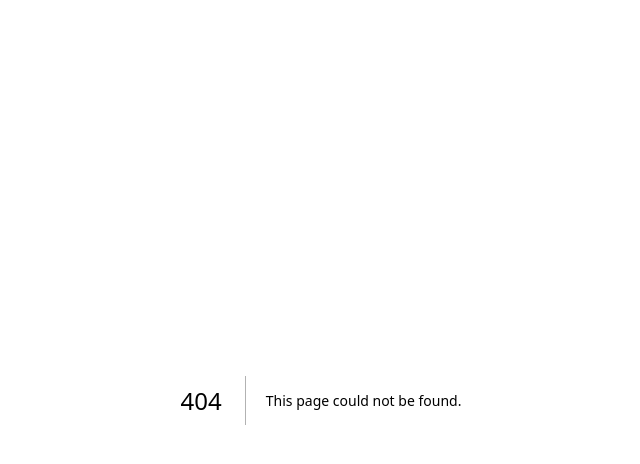
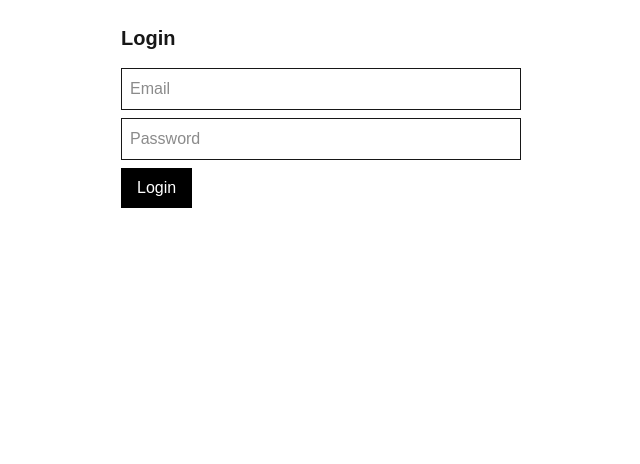
Before and after one commit to sahil-codex/hirely, a Next.js app: page /login in a window 1280 px wide. Before the commit this address had no page. Shown: the top 464 px of the page, without its empty margins (319-959 px from the left). Built offline with nearby package versions, Linux system fonts and the light colour scheme.

Commit message:
made LoginPage

```diff
--- /dev/null
+++ b/src/app/login/page.tsx
@@ -0,0 +1,45 @@
+"use client"
+
+import { useState } from "react"
+
+export default function LoginPage(){
+    const [email,setEmail] = useState("");
+    const [password,setPassword] = useState("");
+
+    const handleLogin = async()=>{
+        const res = await fetch("/api/auth/login",{
+            method:"POST",
+            body:JSON.stringify({email,password}),
+        });
+      const data = await res.json();
+      if(data.token){
+        localStorage.setItem("token",data.token);
+        window.location.href = "/jobs";
+      }else{
+        alert(data.error);
+      }
+    };
+
+    return(
+        <div className="p-6 max-w-md mx-auto">
+            <h1 className="text-xl font-bold mb-4">Login</h1>
+
+            <input
+              className="border p-2 w-full mb-2"
+              placeholder="Email"
+              onChange ={(e)=> setEmail(e.target.value)}
+             />
+
+             <input
+              className="border p-2 w-full mb-2"
+              type = "password"
+              placeholder="Password"
+              onChange = {(e)=>setPassword(e.target.value)}
+              />
+
+              <button
+              className="bg-black text-white px-4 py-2"
+              onClick={handleLogin}>Login</button>
+        </div>
+    );
+}
--- a/tsconfig.json
+++ b/tsconfig.json
@@ -21,7 +21,7 @@
     "baseUrl": ".",
     "paths": {
       "@/*": ["./src/*"]
-    }
+    }, "ignoreDeprecations": "6.0"
   },
   "include": [
     "next-env.d.ts",
@@ -30,6 +30,6 @@
     ".next/types/**/*.ts",
     ".next/dev/types/**/*.ts",
     "**/*.mts"
-, "src/app/api/auth/login/route.ts"  ],
+  ],
   "exclude": ["node_modules"]
 }
```
